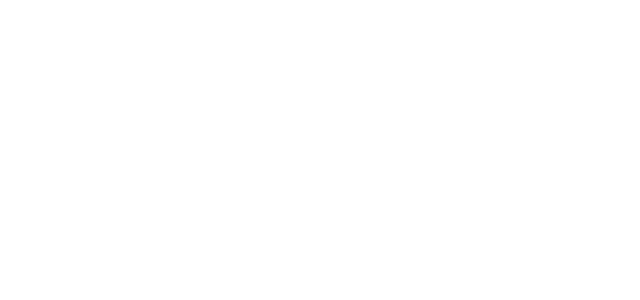
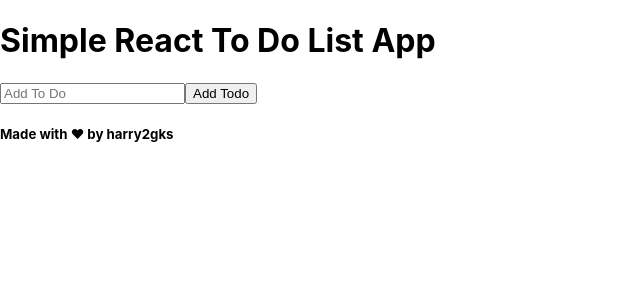
Before and after one commit to Harry2gks/react-todo-list-v2, a React (Create React App) app: page / in a window 1280 px wide. Shown: the top 300 px of the page, without its empty margins (0-640 px from the left). Built offline with nearby package versions, Linux system fonts and the light colour scheme.

Commit message:
added functionality

```diff
--- a/src/App.js
+++ b/src/App.js
@@ -1,11 +1,13 @@
 import React, { Component } from 'react'
-import logo from './logo.svg';
+import TodoList from './TodoList';
 import './App.css';
 
 export default class App extends Component {
   render() {
     return (
-      <div>App</div>
+      <div>
+        <TodoList />
+      </div>
     )
   }
 }
--- /dev/null
+++ b/src/Form.js
@@ -0,0 +1,38 @@
+import React, { Component } from 'react'
+
+export default class Form extends Component {
+    constructor(props) {
+        super(props);
+        this.state = { task: "" };
+        this.handleChange = this.handleChange.bind(this);
+        this.handleSubmit = this.handleSubmit.bind(this);
+    }
+    handleChange(evt) {
+        this.setState({
+            [evt.target.name] : evt.target.value
+        });
+    }
+    handleSubmit(evt) {
+        evt.preventDefault();
+        this.props.createNewTodo(this.state);
+        this.setState({task:""})
+    }
+  render() {
+    return (
+      <div>
+        <form onSubmit={this.handleSubmit}>
+            <label htmlFor='Form'></label>
+            <input
+              type="text"
+              placeholder='Add To Do'
+              id='task'
+              name='task'
+              value={this.state.task}
+              onChange={this.handleChange}
+            />
+            <button>Add Todo</button>
+        </form>
+      </div>
+    )
+  }
+}
--- /dev/null
+++ b/src/Todo.js
@@ -0,0 +1,16 @@
+import React, { Component } from 'react'
+
+export default class Todo extends Component {
+    constructor(props) {
+        super(props);
+    }
+  render() {
+    return (
+      <div>
+        <li>{this.props.task}</li>
+        <button>Edit</button>
+        <button>Delete</button>
+      </div>
+    )
+  }
+}
--- /dev/null
+++ b/src/TodoList.js
@@ -0,0 +1,29 @@
+import React, { Component } from "react";
+import Todo from "./Todo";
+import Form from "./Form";
+
+export default class TodoList extends Component {
+  constructor(props) {
+    super(props);
+    this.state = { todos: [] };
+    this.create = this.create.bind(this);
+  }
+  create(newTodo) {
+    this.setState({
+      todos: [...this.state.todos, newTodo],
+    });
+  }
+  render() {
+    const todos = this.state.todos.map((t) => {
+      return <Todo task={t.task} />;
+    });
+    return (
+      <div>
+        <h1> Simple React To Do List App</h1>
+        <Form createNewTodo={this.create} />
+        <ul> {todos} </ul>
+        <h5>Made with &hearts; by harry2gks</h5>
+      </div>
+    );
+  }
+}
--- a/src/index.js
+++ b/src/index.js
@@ -1,7 +1,6 @@
 import React from 'react';
-import ReactDOM from 'react-dom/client';
+import ReactDOM from 'react-dom';
 import './index.css';
 import App from './App';
 
-
-const root = ReactDOM.createRoot(document.getElementById('root'));
+ReactDOM.render(<App />, document.getElementById('root'));
```
Also changed, not shown: src/logo.svg (deleted).
